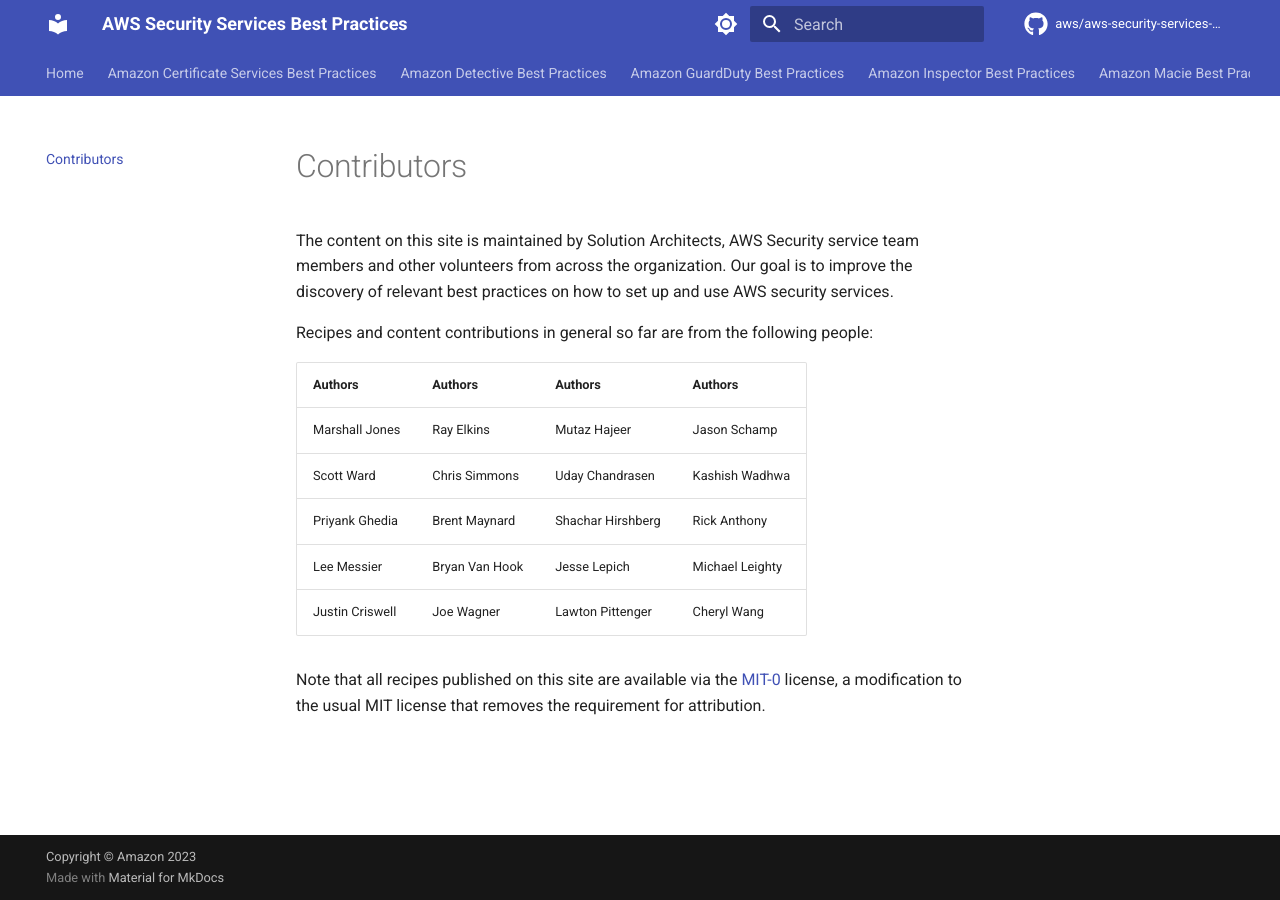
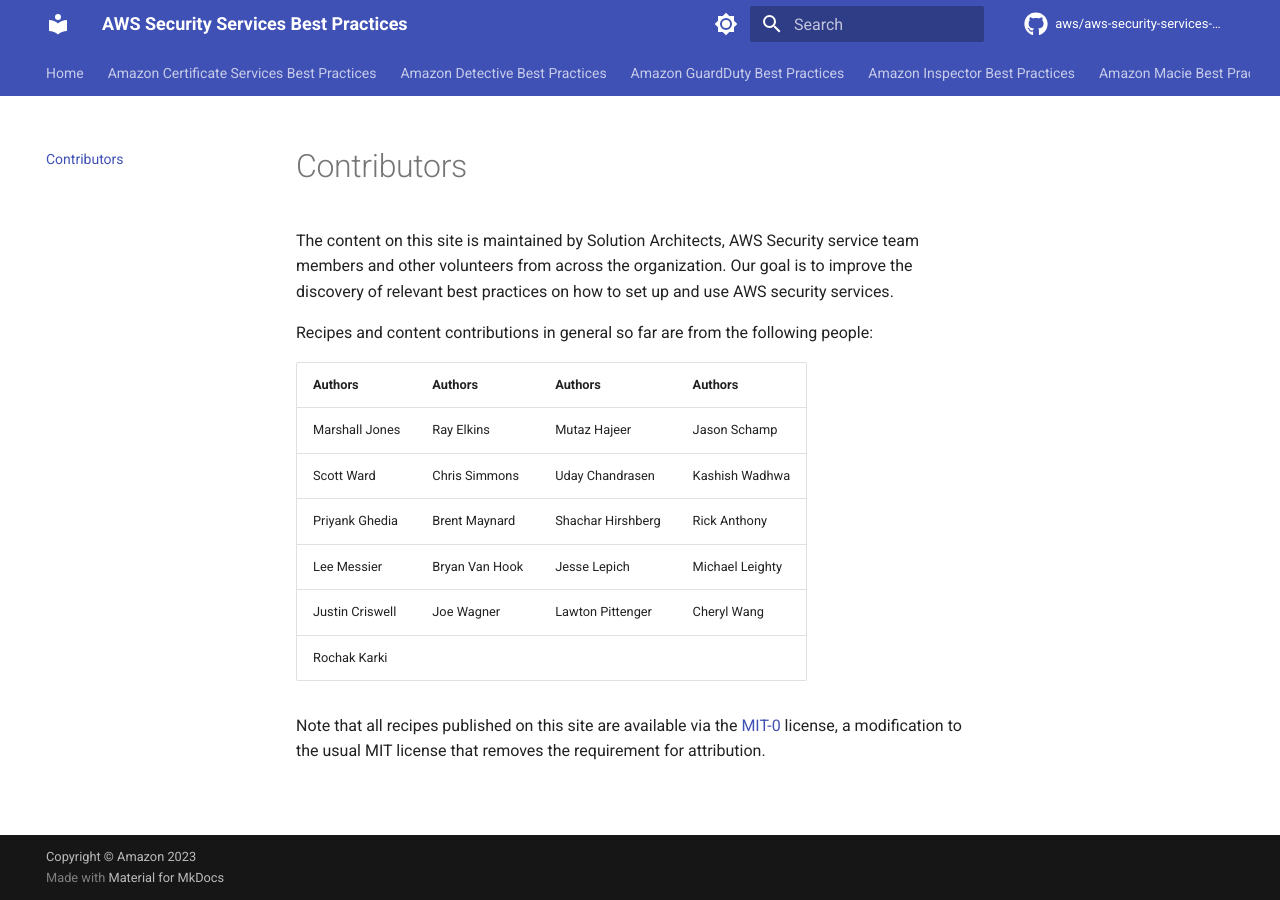
Before and after one commit to aws/aws-security-services-best-practices, an MkDocs documentation site: the page built from docs/en/contributors.md, in a window 1280 px wide. Built offline with MkDocs 1.6.1 and Material for MkDocs 9.7.7, drawn with Linux system fonts in a browser that asks for light colours; comment, search, counter and statistics services are not loaded.

Commit message:
added contributor

```diff
--- a/docs/en/contributors.md
+++ b/docs/en/contributors.md
@@ -12,6 +12,7 @@
 | Priyank Ghedia | Brent Maynard | Shachar Hirshberg | Rick Anthony |
 | Lee Messier | Bryan Van Hook | Jesse Lepich | Michael Leighty |
 | Justin Criswell | Joe Wagner | Lawton Pittenger | Cheryl Wang |
+| Rochak Karki |
 
 Note that all recipes published on this site are available via the
 [MIT-0][mit0] license, a modification to the usual MIT license
```
